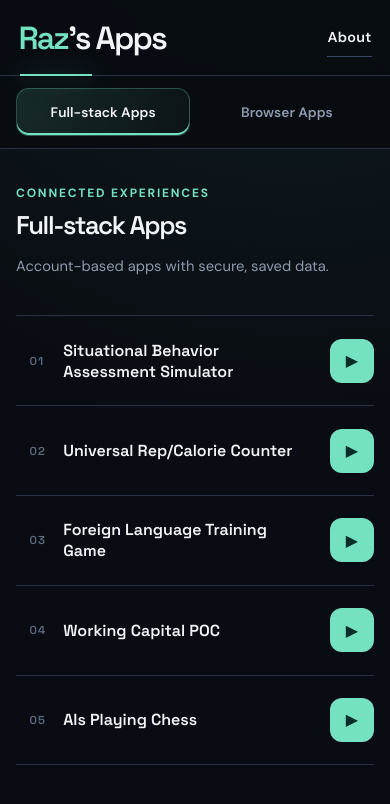
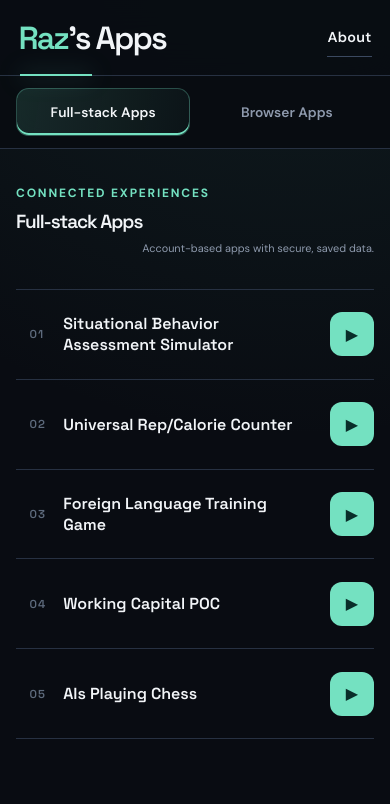
Before and after one commit to razvanvoicu/portfolio, a plain HTML site: page sites/portfolio/public/index.html in a window 390 px wide. Drawn offline with Linux system fonts and the light colour scheme.

Commit message:
Align responsive category heading and description

```diff
--- a/sites/portfolio/public/index.html
+++ b/sites/portfolio/public/index.html
@@ -118,7 +118,7 @@
                 href="https://cadencecam.raz.sg"
                 target="_blank"
                 rel="noopener"
-                aria-label="Launch Universal Rep/Calorie Counter"
+                aria-label="Launch Full-stack App 2"
                 ><span aria-hidden="true">▶</span></a
               >
             </div>
--- a/sites/portfolio/public/style.css
+++ b/sites/portfolio/public/style.css
@@ -122,7 +122,7 @@ h1, h2, p { margin: 0; }
   transition: color 160ms ease, border-color 160ms ease, transform 160ms ease;
 }
 .dialog-close:hover { color: var(--accent); border-color: rgba(116, 225, 193, 0.45); transform: rotate(6deg); }
-.about-content h2 { margin: 0 3rem 1rem 0; font: 600 clamp(1.75rem, 5vw, 2.5rem)/1.05 "Space Grotesk", sans-serif; letter-spacing: -0.045em; }
+.about-content h2 { margin: 0 3rem 1rem 0; font: 600 clamp(1.25rem, 3.6vw, 2rem)/1.05 "Space Grotesk", sans-serif; letter-spacing: -0.045em; }
 .about-content p { color: #b2bdcc; font-size: 1rem; line-height: 1.7; }
 
 .app-shell {
@@ -174,10 +174,10 @@ h1, h2, p { margin: 0; }
   scrollbar-color: var(--line-bright) transparent;
 }
 
-.content-header { display: flex; align-items: end; justify-content: space-between; gap: 2rem; max-width: 88rem; margin-bottom: clamp(2rem, 5vw, 4.25rem); }
+.content-header { display: grid; grid-template-columns: minmax(0, 1fr); row-gap: clamp(10px, 1.2vw, 18px); max-width: 88rem; margin-bottom: clamp(2rem, 5vw, 4.25rem); }
 .eyebrow { margin-bottom: 0.7rem; color: var(--accent); }
-.content-header h2 { font: 600 clamp(1.7rem, 2.7vw, 3rem)/1.05 "Space Grotesk", sans-serif; letter-spacing: -0.055em; }
-.category-description { max-width: 22rem; padding-bottom: 0.35rem; color: var(--muted); line-height: 1.55; }
+.content-header h2 { font: 550 clamp(26px, 2.2vw, 40px)/1.05 "Space Grotesk", sans-serif; letter-spacing: -0.055em; white-space: nowrap; }
+.category-description { justify-self: end; color: var(--muted); font-size: clamp(14px, 1.05vw, 18px); line-height: 1.55; text-align: right; white-space: nowrap; }
 
 .app-list { max-width: 88rem; border-top: 1px solid var(--line); }
 .app-list[hidden], .app-info[hidden] { display: none; }
@@ -262,9 +262,9 @@ h1, h2, p { margin: 0; }
   .category-button { min-height: 3rem; display: block; margin: 0; padding: 0.7rem 0.5rem; text-align: center; font-size: 0.86rem; }
   .category-button.is-active { box-shadow: inset 0 -2px 0 var(--accent); }
   .content-pane { overflow: visible; padding: 2.25rem 1rem 3rem; }
-  .content-header { display: block; margin-bottom: 2rem; }
-  .content-header h2 { font-size: clamp(1.6rem, 5vw, 1.9rem); }
-  .category-description { margin-top: 1rem; font-size: 0.92rem; }
+  .content-header { row-gap: clamp(8px, 2vw, 14px); margin-bottom: 2rem; }
+  .content-header h2 { font-size: clamp(19px, 3.6vw, 26px); }
+  .category-description { font-size: clamp(10px, 2.8vw, 14px); }
   .app-row { gap: 0.5rem; padding: 0.65rem 0; }
   .app-toggle { min-height: 4.25rem; grid-template-columns: 2.1rem minmax(0, 1fr); padding: 0 0.85rem; font-size: 1rem; }
   .play-button { width: 2.75rem; min-width: 2.75rem; min-height: 2.75rem; }
--- a/sites/portfolio/static/style.css
+++ b/sites/portfolio/static/style.css
@@ -122,7 +122,7 @@ h1, h2, p { margin: 0; }
   transition: color 160ms ease, border-color 160ms ease, transform 160ms ease;
 }
 .dialog-close:hover { color: var(--accent); border-color: rgba(116, 225, 193, 0.45); transform: rotate(6deg); }
-.about-content h2 { margin: 0 3rem 1rem 0; font: 600 clamp(1.75rem, 5vw, 2.5rem)/1.05 "Space Grotesk", sans-serif; letter-spacing: -0.045em; }
+.about-content h2 { margin: 0 3rem 1rem 0; font: 600 clamp(1.25rem, 3.6vw, 2rem)/1.05 "Space Grotesk", sans-serif; letter-spacing: -0.045em; }
 .about-content p { color: #b2bdcc; font-size: 1rem; line-height: 1.7; }
 
 .app-shell {
@@ -174,10 +174,10 @@ h1, h2, p { margin: 0; }
   scrollbar-color: var(--line-bright) transparent;
 }
 
-.content-header { display: flex; align-items: end; justify-content: space-between; gap: 2rem; max-width: 88rem; margin-bottom: clamp(2rem, 5vw, 4.25rem); }
+.content-header { display: grid; grid-template-columns: minmax(0, 1fr); row-gap: clamp(10px, 1.2vw, 18px); max-width: 88rem; margin-bottom: clamp(2rem, 5vw, 4.25rem); }
 .eyebrow { margin-bottom: 0.7rem; color: var(--accent); }
-.content-header h2 { font: 600 clamp(1.7rem, 2.7vw, 3rem)/1.05 "Space Grotesk", sans-serif; letter-spacing: -0.055em; }
-.category-description { max-width: 22rem; padding-bottom: 0.35rem; color: var(--muted); line-height: 1.55; }
+.content-header h2 { font: 550 clamp(26px, 2.2vw, 40px)/1.05 "Space Grotesk", sans-serif; letter-spacing: -0.055em; white-space: nowrap; }
+.category-description { justify-self: end; color: var(--muted); font-size: clamp(14px, 1.05vw, 18px); line-height: 1.55; text-align: right; white-space: nowrap; }
 
 .app-list { max-width: 88rem; border-top: 1px solid var(--line); }
 .app-list[hidden], .app-info[hidden] { display: none; }
@@ -262,9 +262,9 @@ h1, h2, p { margin: 0; }
   .category-button { min-height: 3rem; display: block; margin: 0; padding: 0.7rem 0.5rem; text-align: center; font-size: 0.86rem; }
   .category-button.is-active { box-shadow: inset 0 -2px 0 var(--accent); }
   .content-pane { overflow: visible; padding: 2.25rem 1rem 3rem; }
-  .content-header { display: block; margin-bottom: 2rem; }
-  .content-header h2 { font-size: clamp(1.6rem, 5vw, 1.9rem); }
-  .category-description { margin-top: 1rem; font-size: 0.92rem; }
+  .content-header { row-gap: clamp(8px, 2vw, 14px); margin-bottom: 2rem; }
+  .content-header h2 { font-size: clamp(19px, 3.6vw, 26px); }
+  .category-description { font-size: clamp(10px, 2.8vw, 14px); }
   .app-row { gap: 0.5rem; padding: 0.65rem 0; }
   .app-toggle { min-height: 4.25rem; grid-template-columns: 2.1rem minmax(0, 1fr); padding: 0 0.85rem; font-size: 1rem; }
   .play-button { width: 2.75rem; min-width: 2.75rem; min-height: 2.75rem; }
```
Also changed, not shown: sites/notes/public/style.css (+4 -4 lines), sites/notes/static/style.css (+4 -4 lines), sites/portfolio/templates/index.html (+1 -1 lines).
